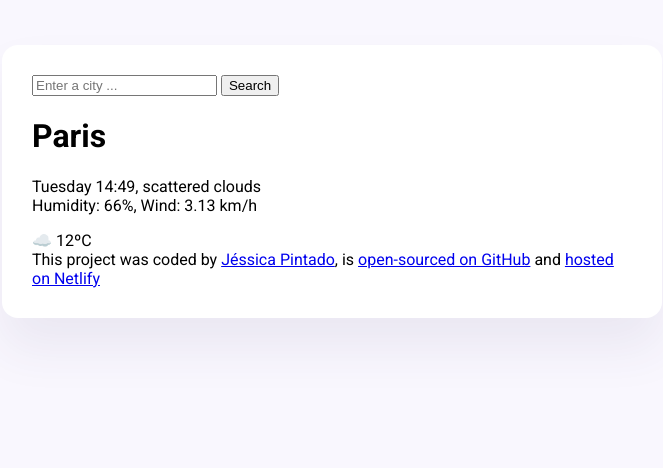
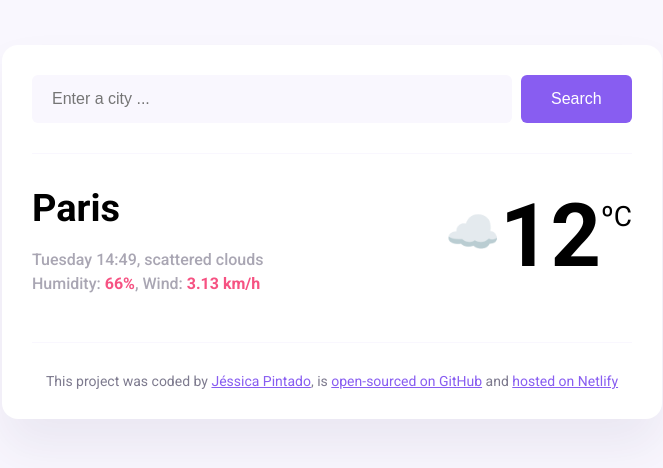
Before and after one commit to jdmpintado/jp-weather-app, a plain HTML site: page index.html in a window 1280 px wide. Shown: the whole page, without its empty margins (308-971 px from the left). Drawn offline with Linux system fonts and the light colour scheme.

Commit message:
Added basic CSS

```diff
--- a/index.html
+++ b/index.html
@@ -15,21 +15,32 @@
   <body>
     <div class="weather-app">
       <header>
-        <form>
-          <input type="search" placeholder="Enter a city ..." required />
-          <input type="submit" value="Search" />
+        <form class="search-form">
+          <input
+            type="search"
+            placeholder="Enter a city ..."
+            required
+            class="search-form-input"
+          />
+          <input type="submit" value="Search" class="search-form-button" />
         </form>
       </header>
       <main>
-        <div>
-          <h1>Paris</h1>
-          <p>
-            Tuesday 14:49, scattered clouds
-            <br />
-            Humidity: 66%, Wind: 3.13 km/h
-          </p>
+        <div class="weather-app-data">
+          <div>
+            <h1 class="weather-app-city">Paris</h1>
+            <p class="weather-app-details">
+              Tuesday 14:49, scattered clouds
+              <br />
+              Humidity: <strong>66%</strong>, Wind: <strong>3.13 km/h</strong>
+            </p>
+          </div>
+          <div class="weather-app-temperature-container">
+            <div class="weather-app-icon">☁️</div>
+            <div class="weather-app-temperature">12</div>
+            <div class="weather-app-unit">ºC</div>
+          </div>
         </div>
-        <div>☁️ 12ºC</div>
       </main>
       <footer>
         This project was coded by
--- a/src/style.css
+++ b/src/style.css
@@ -1,6 +1,10 @@
 body {
     background-color: #f9f7fe;
     font-family: "Roboto", sans-serif;
+}
+
+a {
+    color: #885df1;
 }
 
 .weather-app {
@@ -11,3 +15,81 @@ body {
     border-radius: 16px;
     padding: 30px;
 }
+
+header {
+    border-bottom: 1px solid #f9f7fe;
+    padding: 0 0 30px 0;
+}
+
+.search-form-input {
+    background-color: #f9f7fe;
+    border: none;
+    border-radius: 6px;
+    width: 80%;
+    padding: 15px 20px;
+    font-size: 16px;
+}
+
+.search-form-button {
+    background-color: #885df1;
+    border: none;
+    border-radius: 6px;
+    padding: 15px 30px;
+    color: white;
+    font-size: 16px;
+    margin-left: 5px;
+}
+
+main {
+    padding: 30px 0;
+}
+
+.weather-app-data {
+    display: flex;
+    justify-content: space-between;
+}
+
+.weather-app-city {
+    margin: 0;
+    font-size: 38px;
+    line-height: 48px;
+}
+
+.weather-app-details {
+    font-size: 16px;
+    font-weight: 500;
+    line-height: 24px;
+    color: rgba(39, 33, 66, 0.4);
+}
+
+.weather-app-details strong {
+    color: #f65282;
+}
+
+.weather-app-temperature-container {
+    display: flex;
+}
+
+.weather-app-temperature {
+    font-size: 88px;
+    font-weight: bold;
+}
+
+.weather-app-icon {
+    font-size: 44px;
+    margin-top: 22px;
+    margin-left: 10px;
+}
+
+.weather-app-unit {
+    font-size: 28px;
+    margin-top: 16px;
+}
+
+footer {
+    border-top: 1px solid #f9f7fe;
+    padding: 30px 0 0 0;
+    text-align: center;
+    font-size: 14px;
+    color: rgba(39, 33, 66, 0.6);
+}
```
